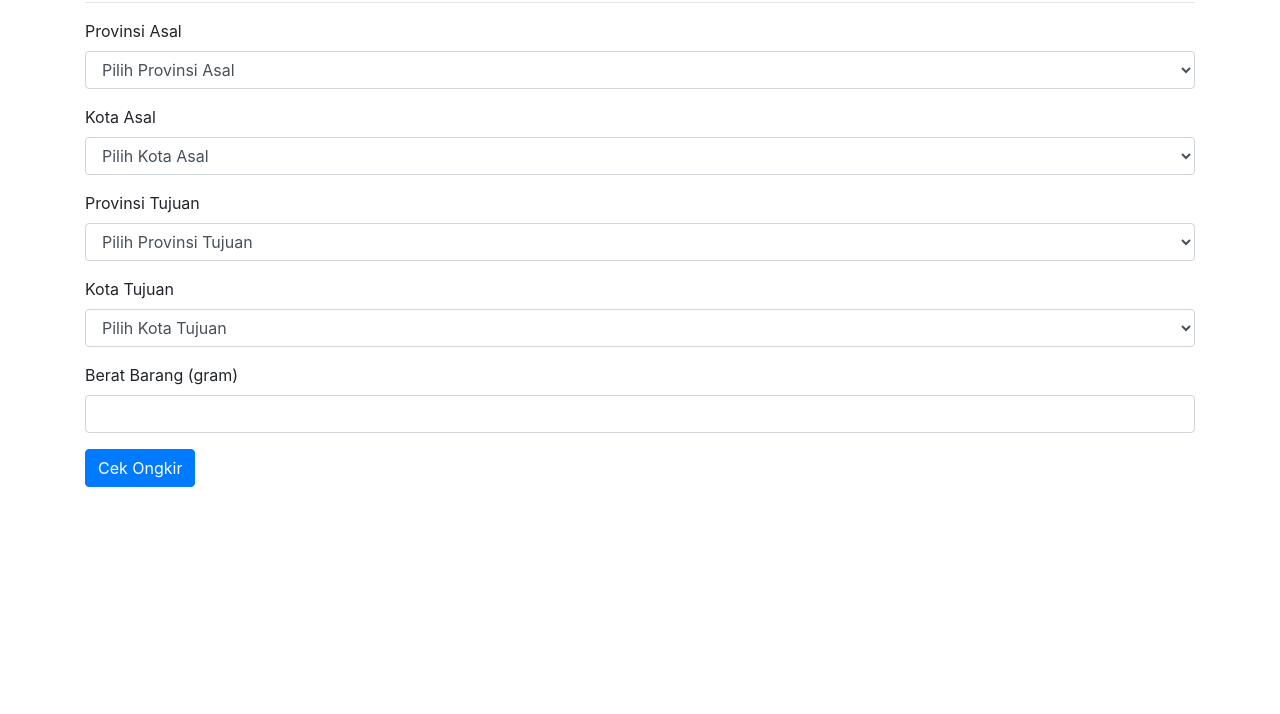
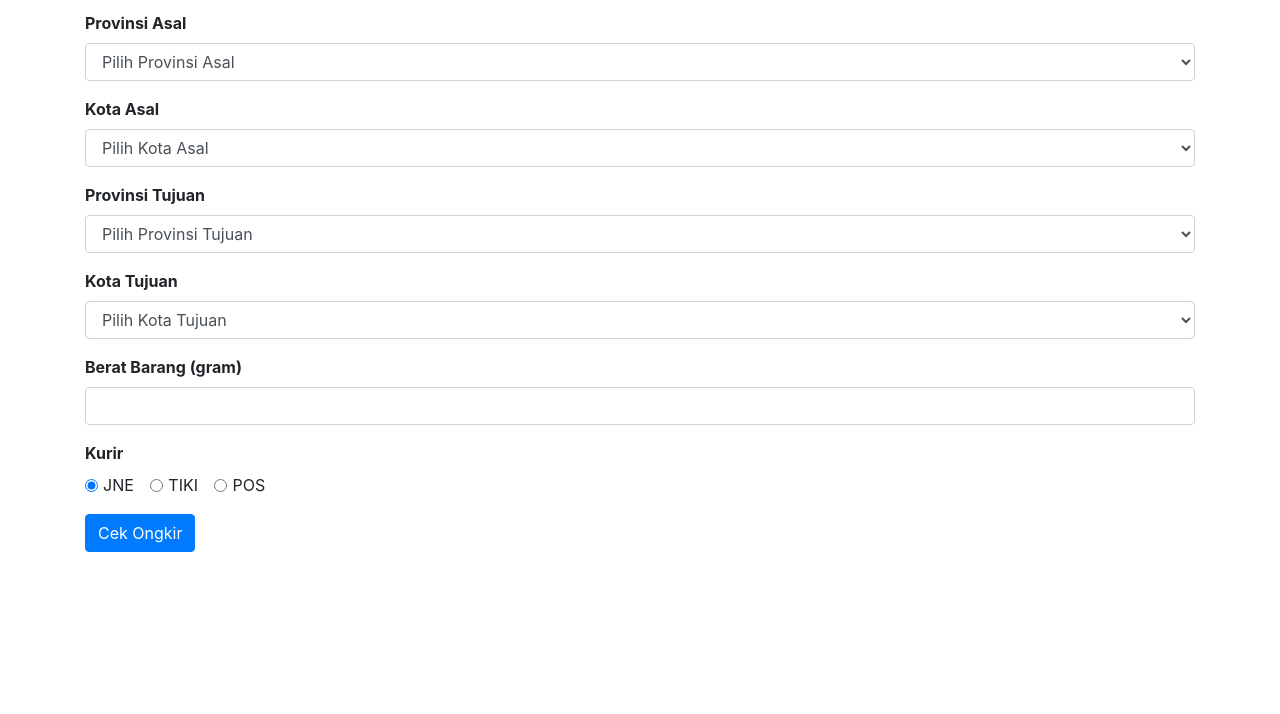
Before and after one commit to rahmat-dev/ro-client, a plain HTML site: page index.html in a window 1280 px wide. Shown: the part 86-800 px from the top of the page. Drawn offline with nearby package versions, Linux system fonts and the light colour scheme; no server answers.

Commit message:
:sparkles: add dynamic courier

```diff
--- a/index.html
+++ b/index.html
@@ -17,9 +17,15 @@
     />
 
     <title>Integrasi RajaOngkir</title>
+
+    <style>
+      div.form-group > label {
+        font-weight: bold;
+      }
+    </style>
   </head>
   <body>
-    <div class="container py-4">
+    <div class="container py-3">
       <h1>Cek Ongkir</h1>
       <hr />
       <!-- FORM -->
@@ -60,6 +66,42 @@
         <div class="form-group">
           <label for="weight">Berat Barang (gram)</label>
           <input type="number" class="form-control" id="weight" />
+        </div>
+
+        <!-- Form Courier -->
+        <div class="form-group align-middle">
+          <label class="mr-2 d-block">Kurir</label>
+          <div class="form-check form-check-inline">
+            <input
+              id="jne"
+              value="jne"
+              type="radio"
+              class="form-check-input"
+              name="courier"
+              checked
+            />
+            <label for="jne" class="form-check-label">JNE</label>
+          </div>
+          <div class="form-check form-check-inline">
+            <input
+              id="tiki"
+              value="tiki"
+              type="radio"
+              class="form-check-input"
+              name="courier"
+            />
+            <label for="tiki" class="form-check-label">TIKI</label>
+          </div>
+          <div class="form-check form-check-inline">
+            <input
+              id="pos"
+              value="pos"
+              type="radio"
+              class="form-check-input"
+              name="courier"
+            />
+            <label for="pos" class="form-check-label">POS</label>
+          </div>
         </div>
 
         <button type="submit" class="btn btn-primary" id="check">
--- a/main.js
+++ b/main.js
@@ -87,7 +87,7 @@ $(document).ready(function () {
         origin: elOriginCity.val(),
         destination: elDestinationCity.val(),
         weight: Number(elInputWeight.val()),
-        courier: "jne",
+        courier: $("input[name=courier]:checked").val(),
       };
 
       fetch("http://127.0.0.1:3000/cost", {
```
